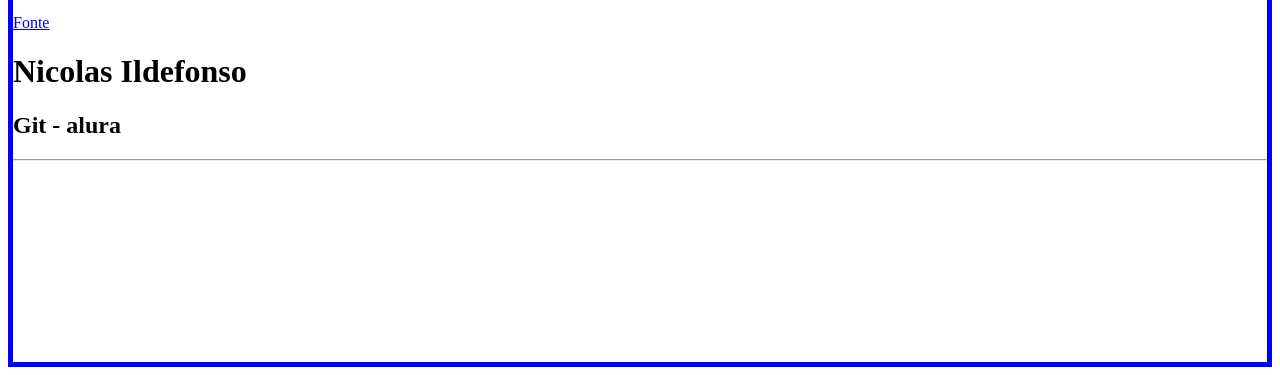
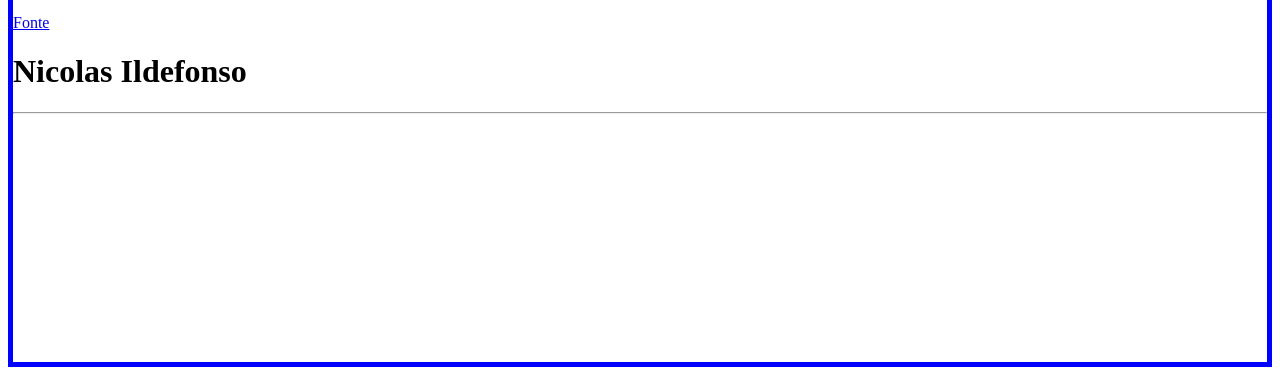
Before and after one commit to Nicolas-ildefonso/gitlinux, a plain HTML site: page index.html in a window 1280 px wide. Shown: the part 425-800 px from the top of the page. Drawn offline with Linux system fonts and the light colour scheme.

Commit message:
Revert "adicionando título"
This reverts commit 1048db74744af9661cac38b7a0f070d2c1b94f83.

```diff
--- a/index.html
+++ b/index.html
@@ -16,7 +16,7 @@
 <a href="https://git-scm.com/">Fonte</a>
 
 <h1>Nicolas Ildefonso </h1>
-<h2>Git - alura </h2>
+
 
 
 <hr/>
```
